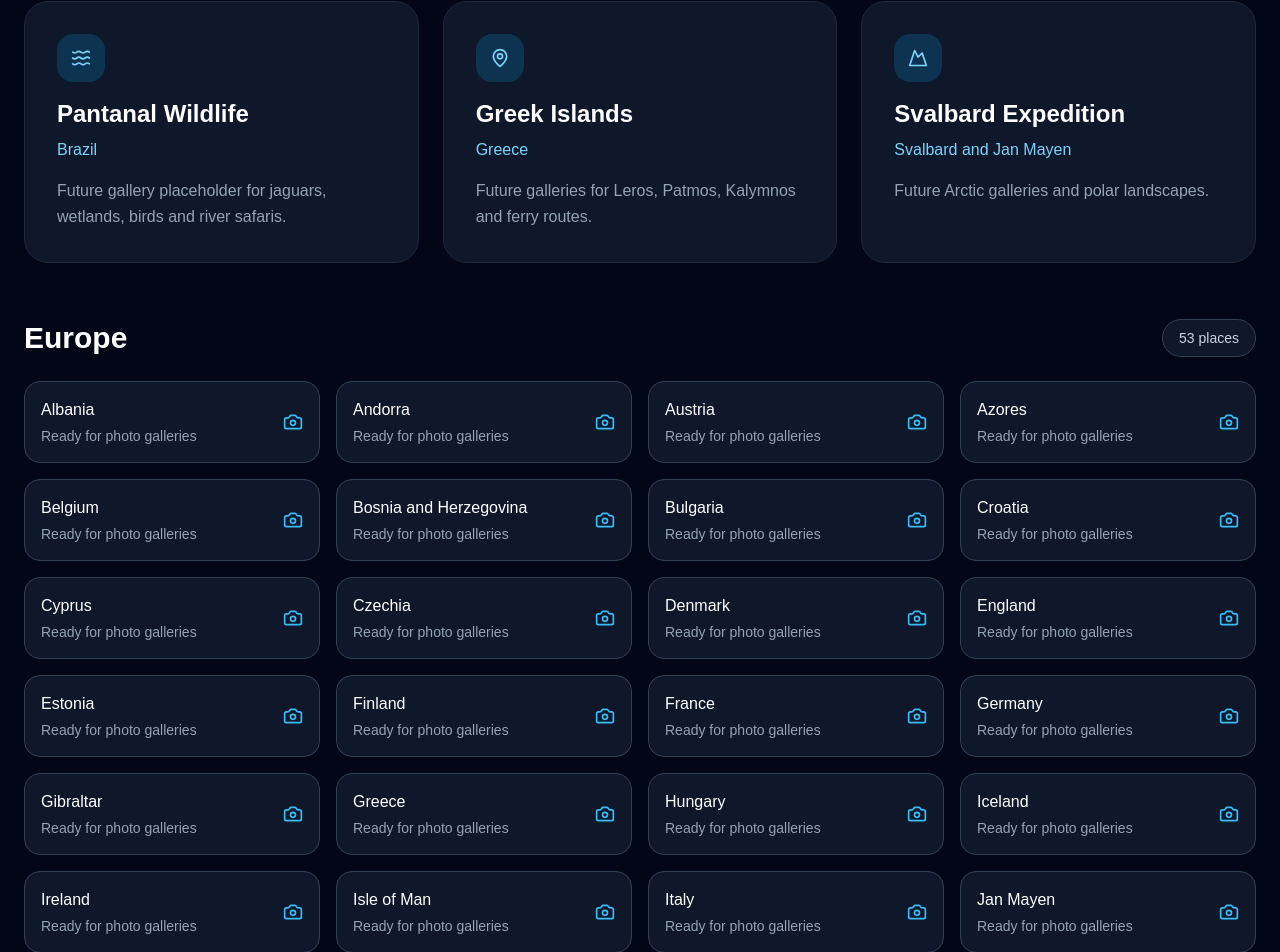
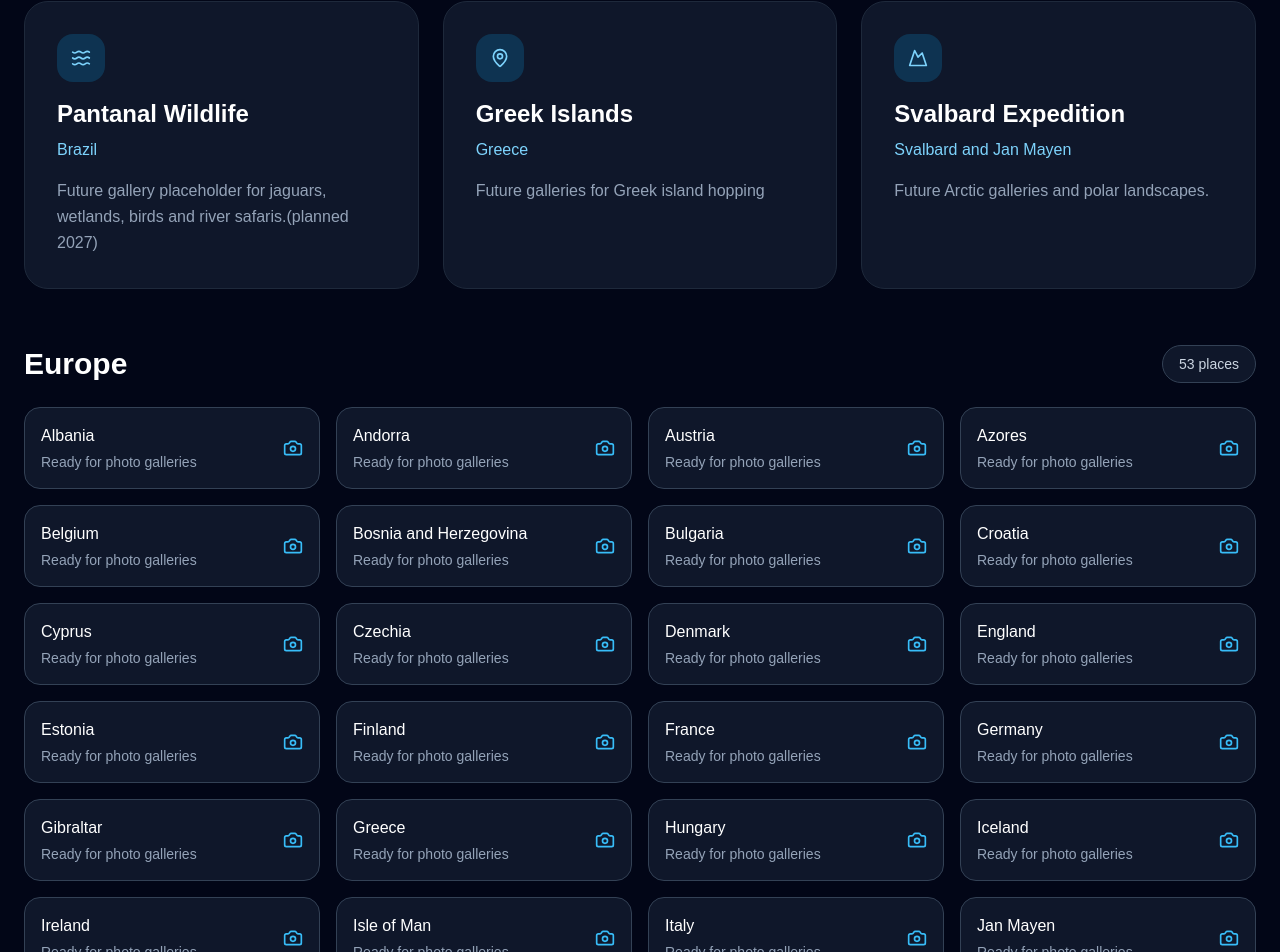
Before and after one commit to PeterMExley/Travel-Map, a Next.js app: page / in a window 1280 px wide. Shown: the part 977-1929 px from the top of the page. Built offline with nearby package versions, Linux system fonts and the light colour scheme.

Commit message:
Update page.jsx

```diff
--- a/app/page.jsx
+++ b/app/page.jsx
@@ -142,14 +142,13 @@ const DATA = {
       country: "Brazil",
       icon: <Waves className="h-5 w-5" />,
       description:
-        "Future gallery placeholder for jaguars, wetlands, birds and river safaris.",
+        "Future gallery placeholder for jaguars, wetlands, birds and river safaris.(planned 2027)",
     },
     {
       title: "Greek Islands",
       country: "Greece",
       icon: <MapPin className="h-5 w-5" />,
-      description:
-        "Future galleries for Leros, Patmos, Kalymnos and ferry routes.",
+      description: "Future galleries for Greek island hopping",
     },
     {
       title: "Svalbard Expedition",
@@ -217,7 +216,11 @@ const SPECIAL_LOCATIONS = [
     coordinates: [-23.6, 15.1],
     route: "/countries/cape-verde",
   },
-
+  {
+    name: "Seychelles",
+    coordinates: [55.45, -4.6],
+    route: "/countries/seychelles",
+  },
   {
     name: "Galapagos",
     coordinates: [-90.5, -0.8],
@@ -453,15 +456,15 @@ function ClickableWorldMap() {
               r={3}
               fill="#38bdf8"
               stroke="#ffffff"
-              strokeWidth={2}
-              className="cursor-pointer"
+              strokeWidth={1}
+              className="cursor-pointer transition-all duration-200 hover:fill-yellow-300"
             />
 
             <circle
               r={6}
               fill="#38bdf8"
               opacity={0.25}
-              className="animate-pulse"
+              className="animate-ping"
             />
           </Marker>
         ))}
```
